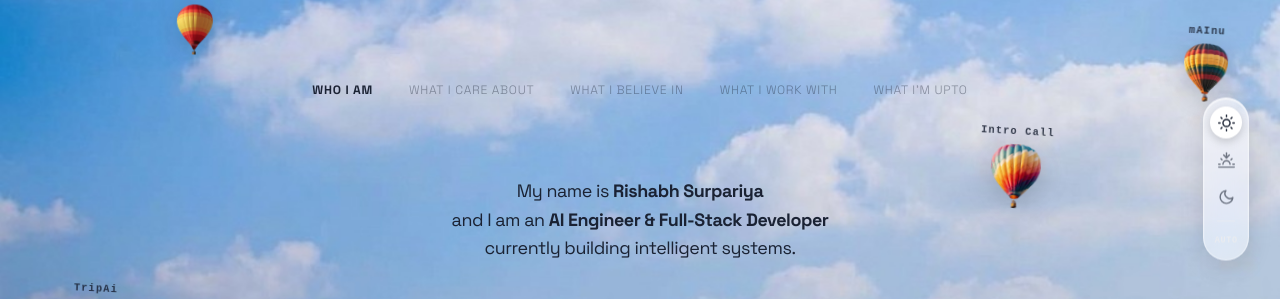
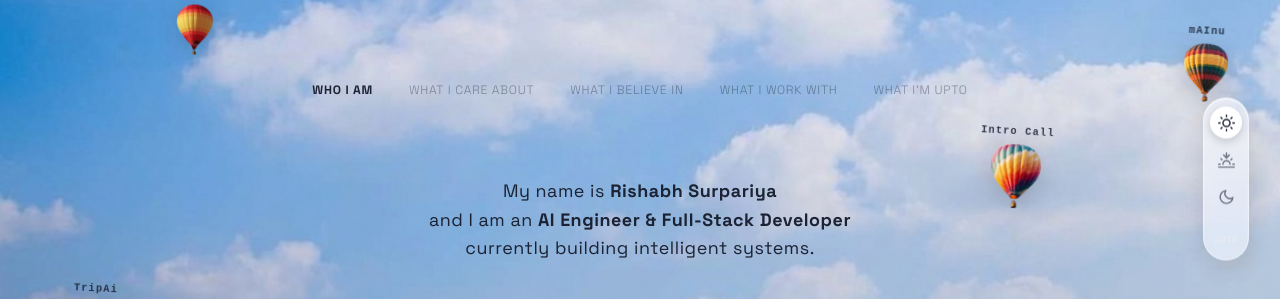
Before and after one commit to rishabhsurpariya/rishabhsurpariya, a React (Vite) app: page / in a window 1280 px wide. Shown: the part 1021-1320 px from the top of the page. Built offline with nearby package versions, Linux system fonts and the light colour scheme; a web font is replaced by a local one.

Commit message:
Increase statement text letter-spacing to 0.03em

```diff
--- a/src/components/ui/sky-interactive-page.css
+++ b/src/components/ui/sky-interactive-page.css
@@ -531,7 +531,7 @@
   font-weight: 400;
   line-height: 1.6;
   margin: 0;
-  letter-spacing: -0.025em;
+  letter-spacing: 0.03em;
   transition: color 0.8s ease, text-shadow 0.8s ease;
   color: #1a2233;
 }
```
